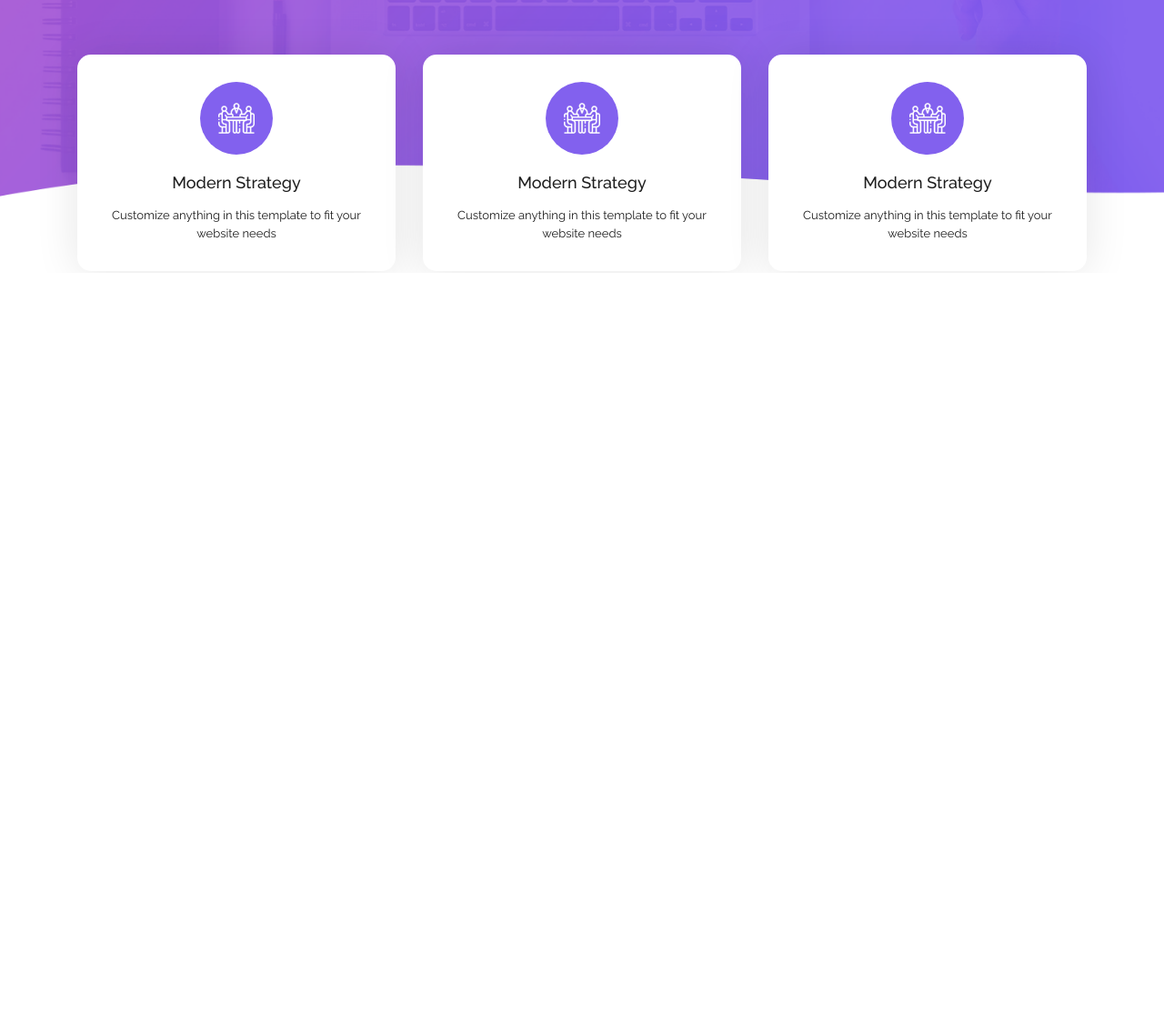
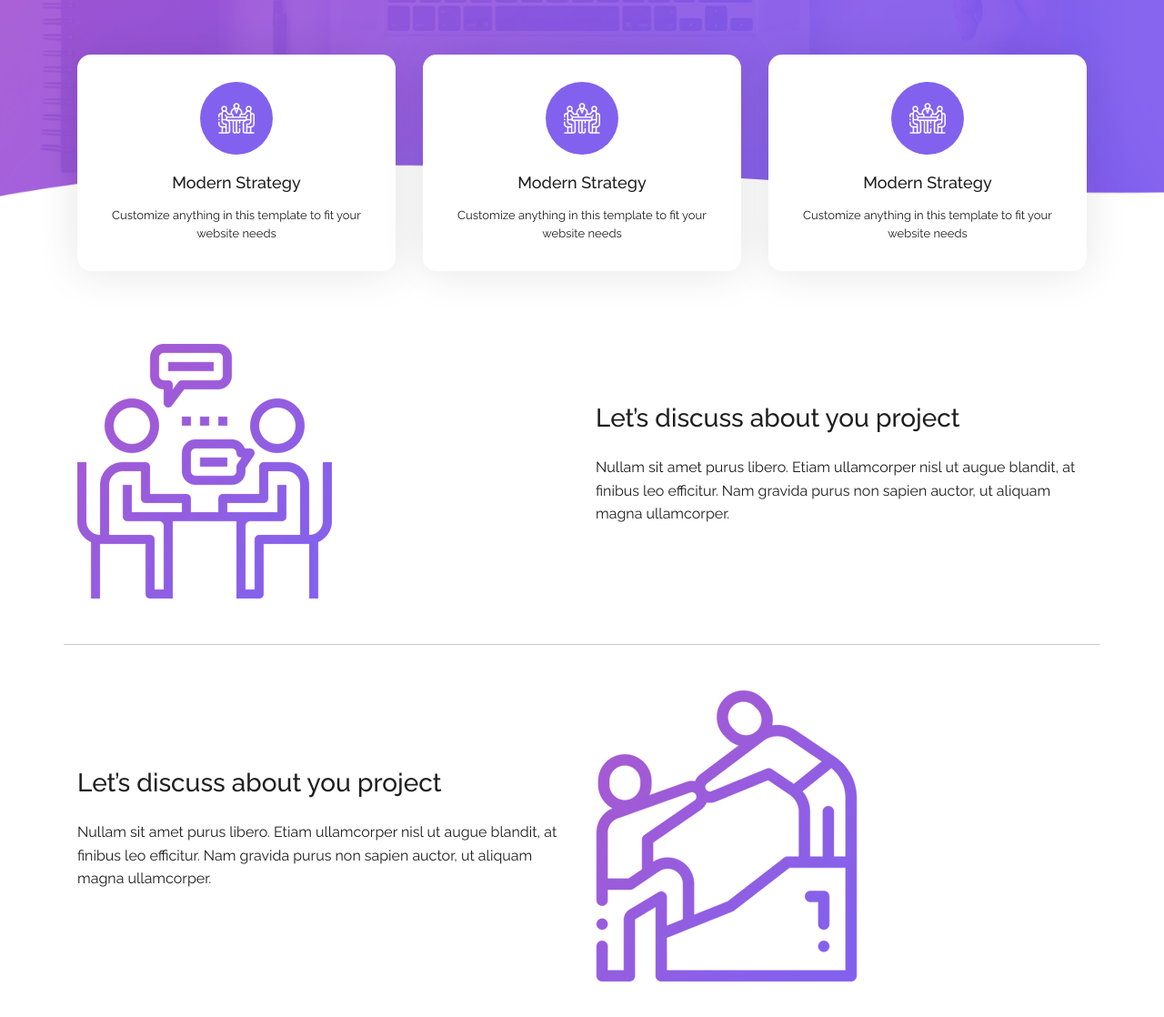
Before and after one commit to nguyenkien0703/project_mini2_fe, a plain HTML site: page index.html in a window 1280 px wide. Shown: the part 500-1618 px from the top of the page at 91% size. Before the commit the page ends 800 px from the top, so only its background shows below. Drawn offline with nearby package versions, Linux system fonts and the light colour scheme.

Commit message:
done section three

```diff
--- a/assets/css/style.css
+++ b/assets/css/style.css
@@ -132,3 +132,27 @@ object-fit: cover,contain thì cái này dành cho ảnh( thẻ img)
 }
 
 /* end section two  */
+/* section three  */
+.section-three {
+    margin-top: 80px;
+    margin-bottom: 80px;
+
+}
+.section-three .inner-iamge {
+    text-align: center;
+}
+.section-three .inner-iamge img {
+    max-width: 100%;
+    height: auto;
+}
+.section-three .inner-content .inner-title  {
+    font-size: 28px;
+    margin-bottom: 25px;
+
+}
+.inner-border-bottom {
+    border-bottom: 1px solid #ccc;
+    padding-bottom: 50px;
+    margin-bottom: 50px;
+}
+/* end section three  */
--- a/index.html
+++ b/index.html
@@ -111,6 +111,42 @@ to grow up your business
     <!-- end section two -->
 
 
+    <!-- section three  -->
+    <div class="section-three">
+        <div class="container">
+            <div class="row align-items-center inner-border-bottom">
+                 <div class="col-xl-6">
+                    <div class="inner-image">
+                        <img src="./assets/images/left-image.png" alt="">
+                    </div>
+                </div>
+                <div class="col-xl-6">
+                    <div class="inner-content">
+                        <h2 class="inner-title">
+                            Let’s discuss about you project
+                        </h2>
+                        <p class="inner-desc">Nullam sit amet purus libero. Etiam ullamcorper nisl ut augue blandit, at finibus leo efficitur. Nam gravida purus non sapien auctor, ut aliquam magna ullamcorper.</p>
+                    </div>
+                </div>
+            </div>
+            <div class="row align-items-center">
+                <div class="col-xl-6 order-xl-1">
+                    <div class="inner-image">
+                        <img src="./assets/images/right-image.png" alt="">
+                    </div>
+                </div>
+                <div class="col-xl-6">
+                    <div class="inner-content">
+                        <h2 class="inner-title">
+                            Let’s discuss about you project
+                        </h2>
+                        <p class="inner-desc">Nullam sit amet purus libero. Etiam ullamcorper nisl ut augue blandit, at finibus leo efficitur. Nam gravida purus non sapien auctor, ut aliquam magna ullamcorper.</p>
+                    </div>
+                </div>
+            </div>
+        </div>
+    </div>
+    <!--end  section three  -->
 
 
 
```
Also changed, not shown: assets/images/left-image.png (added), assets/images/right-image.png (added).
